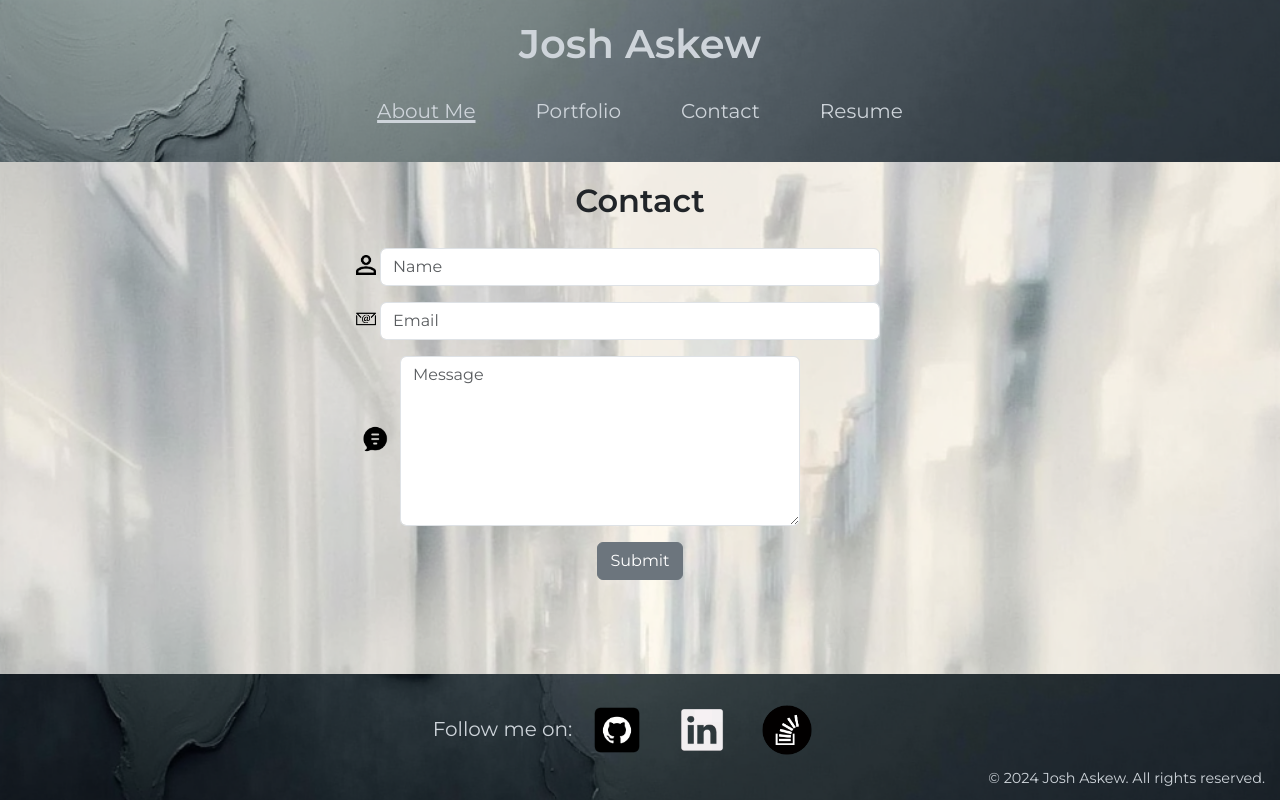
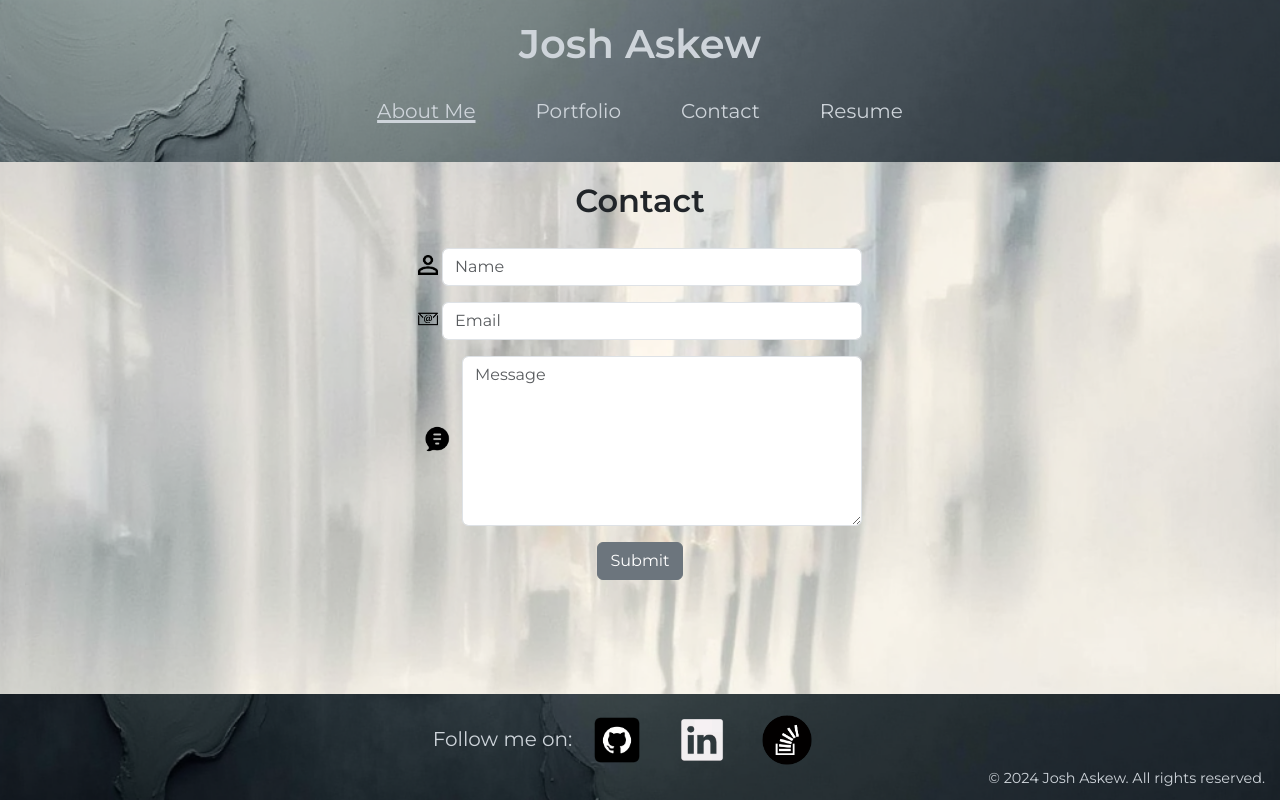
Before and after one commit to JoshAskew/React-Portfolio, a React (Vite) app: page /contact in a window 1280 px wide. Built offline with nearby package versions, Linux system fonts and the light colour scheme.

Commit message:
fixed style issues

```diff
--- a/index.html
+++ b/index.html
@@ -9,9 +9,7 @@
     <title>React Portfolio</title>
     <link href="https://cdn.jsdelivr.net/npm/bootstrap@5.3.3/dist/css/bootstrap.min.css" rel="stylesheet" integrity="sha384-QWTKZyjpPEjISv5WaRU9OFeRpok6YctnYmDr5pNlyT2bRjXh0JMhjY6hW+ALEwIH" crossorigin="anonymous">
   </head>
-  <body>
     <div id="root"></div>
     <script type="module" src="/src/main.jsx"></script>
     <script src="https://cdn.jsdelivr.net/npm/bootstrap@5.3.3/dist/js/bootstrap.bundle.min.js" integrity="sha384-YvpcrYf0tY3lHB60NNkmXc5s9fDVZLESaAA55NDzOxhy9GkcIdslK1eN7N6jIeHz" crossorigin="anonymous"></script>
-  </body>
 </html>
--- a/src/index.css
+++ b/src/index.css
@@ -32,25 +32,24 @@ body {
   font-optical-sizing: auto;
   margin: 0;
   padding: 0;
-  background-color: var(--grey1);
+  background-image: url('images/bodybackground.png');
+  background-size: cover
+  ;
 }
 
 header {
   padding: 20px;
   background-image: url('images/header.png');
   background-size: cover;
-
   background-repeat: no-repeat;
   color: var(--grey4);
   text-align: center;
 }
 
 main {
+  box-sizing: border-box;
   padding: 20px;
   padding-bottom: 150px;
-  background-image: url('images/bodybackground.png');
-  background-size: cover;
-  background-repeat: no-repeat;
 }
 
 nav {
@@ -75,7 +74,7 @@ footer {
   bottom: 0;
   width: 100%;
   text-align: center;
-  padding: 40px;
+  padding: 30px;
   background-image: url('images/header.png');
   background-size: cover;
   background-position: center;
@@ -147,6 +146,11 @@ footer {
 form {
   text-align: center;
   padding: 20px;
+}
+
+.form-container {
+  display: flex;
+  justify-content: center;
 }
 
 .contact-name,
```
